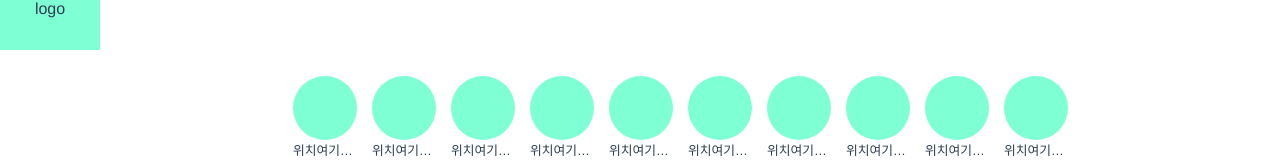
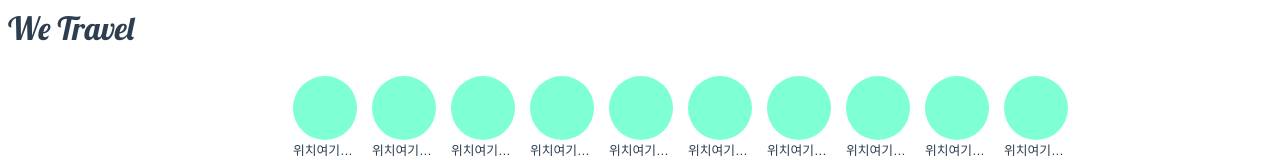
Before and after one commit to yeonseo/WetravelFront, a Vue app: page /markup-main in a window 1280 px wide. Shown: the top 160 px of the page. Built offline with nearby package versions, Linux system fonts and the light colour scheme.

Commit message:
Header 공통화 및 google font 추가

```diff
--- a/index.html
+++ b/index.html
@@ -7,6 +7,7 @@
   <link rel="preconnect" href="https://fonts.googleapis.com" />
   <link rel="preconnect" href="https://fonts.gstatic.com" crossorigin />
   <link rel="preconnect" href="https://cdn.materialdesignicons.com/2.3.54/css/materialdesignicons.min.css" />
+  <link href="https://fonts.googleapis.com/css2?family=Lobster&display=swap" rel="stylesheet">
   <script src="https://kit.fontawesome.com/aefb80a531.js" crossorigin="anonymous"></script>
   <title>Trip Log</title>
 </head>
--- a/src/assets/scss/pages/_common.scss
+++ b/src/assets/scss/pages/_common.scss
@@ -31,12 +31,15 @@
 
 .main-top {
   &.logo {
-    width: 100px;
+    //width: 100px;
+    margin: 0.5rem;
     height: 50px;
     position: absolute;
-    background: aquamarine;
+    //background: aquamarine;
     top: 0;
     left: 0;
+    font-family: 'Lobster', cursive;
+    font-size: 2rem;
   }
 
   &.icons {
--- /dev/null
+++ b/src/components/Header.vue
@@ -0,0 +1,5 @@
+<template>
+    <div class="main-top logo">
+        <span>We Travel</span>
+    </div>
+</template>
--- a/src/views/markup/MarkupMain.vue
+++ b/src/views/markup/MarkupMain.vue
@@ -1,7 +1,5 @@
 <template>
-    <div class="main-top logo">
-        <span>logo</span>
-    </div>
+    <Header />
 
     <div class="main-top icons">
         <a class="location" v-for="index in 10" @click="thisClick()">
@@ -60,6 +58,8 @@
 </template>
 
 <script>
+import Header from '@/components/Header.vue';
+
 export default {
     name: 'MarkupMain',
 
@@ -73,6 +73,7 @@ export default {
         }
     },
     components: {
+        Header,
     }
 }
 </script>
```
Also changed, not shown: src/components/HelloWorld.vue (deleted, +0 -22 lines).
